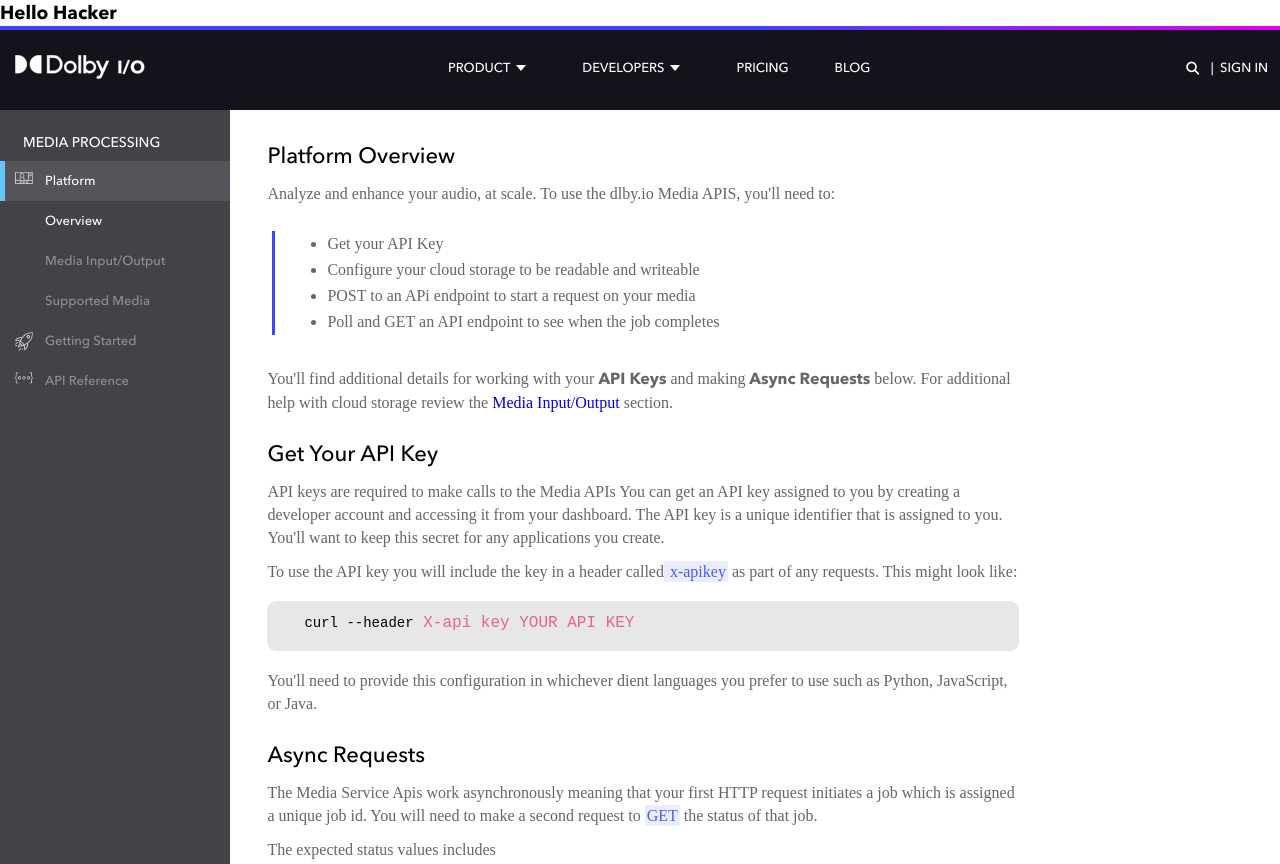
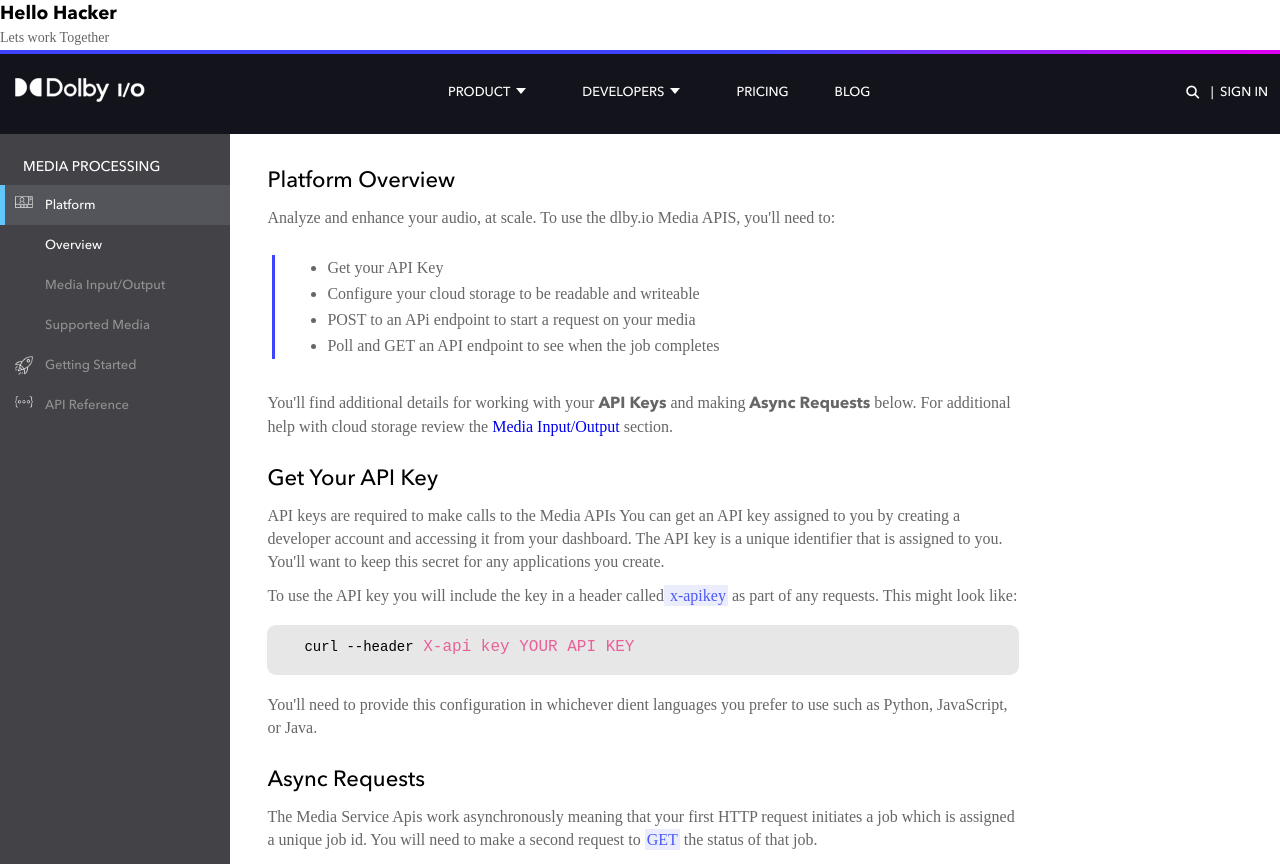
Before and after one commit to SurajRathour/Html-Project, a plain HTML site: page index.html in a window 1280 px wide. Shown: the top 864 px of the page. Drawn offline with nearby package versions, Linux system fonts and the light colour scheme; files whose address does not match are found by name; a web font is replaced by a local one.

Commit message:
Update index.html

```diff
--- a/index.html
+++ b/index.html
@@ -16,6 +16,7 @@
 <body>
 	<div class="first-sec">
 		<h3>Hello Hacker</h3>
+		<p>Lets work Together</p>
 		</div>
       <header>
             <nav id="navigation" class="float-panel" data-top="0" data-scroll="500">
```
